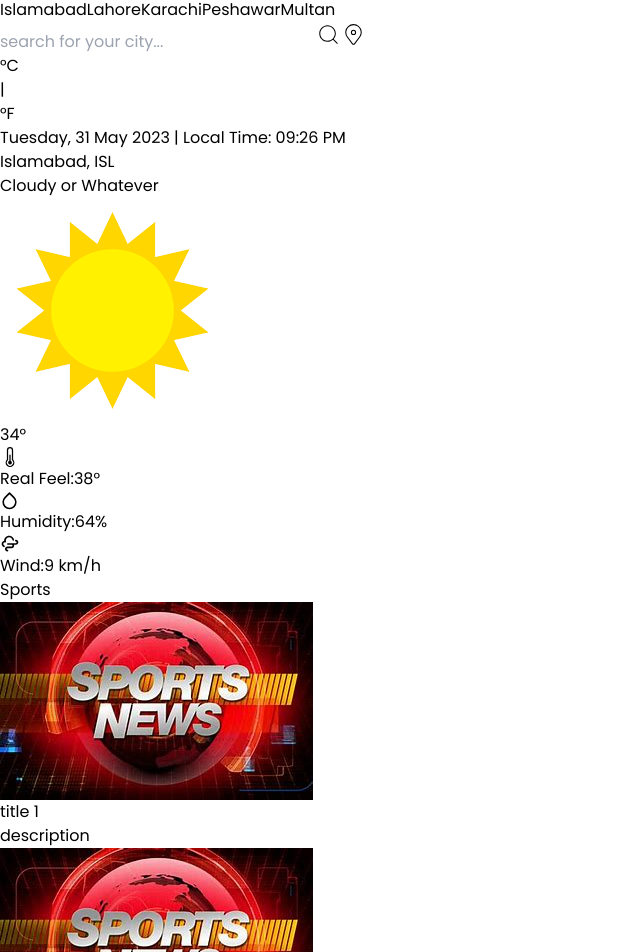
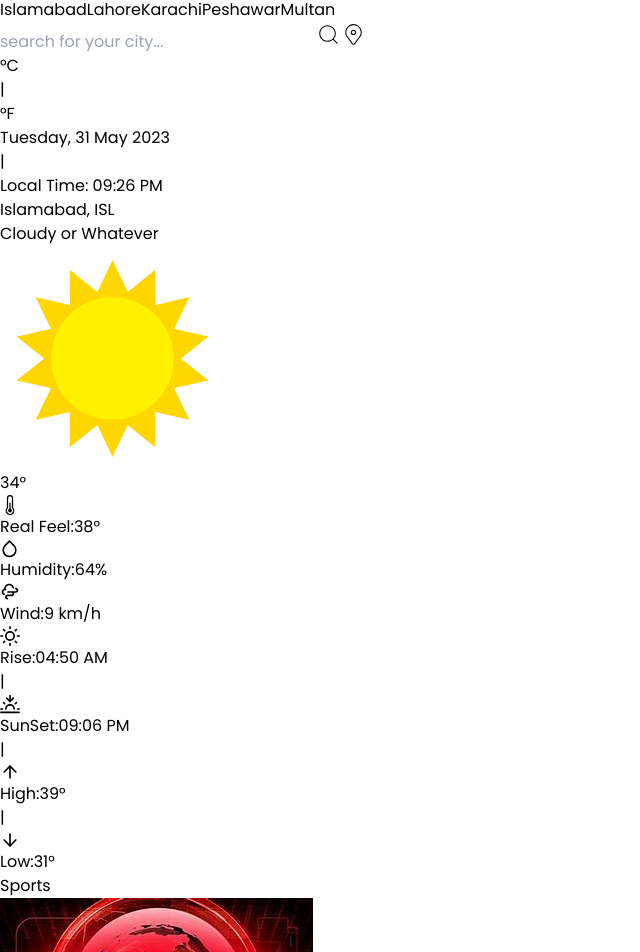
Before and after one commit to AbdullahSharif/NewsWebsite, a React (Vite) app: page / in a window 1280 px wide. Shown: the part 2475-3427 px from the top of the page, without its empty margins (0-640 px from the left). Built offline with nearby package versions, Linux system fonts and the light colour scheme.

Commit message:
forecast left to be added in the weather component

```diff
--- a/src/components/TemperatureDetails.jsx
+++ b/src/components/TemperatureDetails.jsx
@@ -1,6 +1,6 @@
 import Sun from "../assets/images/sun.png";
 import {BsThermometerHalf} from "react-icons/bs";
-import {FiDroplet} from "react-icons/fi";
+import {FiDroplet, FiSun, FiSunset, FiArrowUp, FiArrowDown} from "react-icons/fi";
 import {TiWeatherWindyCloudy} from "react-icons/ti";
 
 function TemperatureDetails() {
@@ -33,6 +33,43 @@ function TemperatureDetails() {
         </div>
 
       </div>
+
+      <div className="flex flex-row justify-around my-12 text-white font-extralight text-[12px]">
+
+        <div className="flex flex-row justify-center items-center space-x-2">
+            <FiSun size={20}/>
+            <span>Rise:</span>
+            <span className="font-bold">04:50 AM</span>
+        </div>
+
+        <p>|</p>
+
+        <div className="flex flex-row justify-center items-center space-x-2">
+            <FiSunset size={20}/>
+            <span>SunSet:</span>
+            <span className="font-bold">09:06 PM</span>
+        </div>
+
+        <p className="hidden md:block">|</p>
+
+        <div className="hidden md:flex flex-row justify-center items-center space-x-2">
+            <FiArrowUp size={20}/>
+            <span>High:</span>
+            <span className="font-bold">39°</span>
+        </div>
+
+        <p className="hidden md:block">|</p>
+
+        <div className="hidden md:flex flex-row justify-center items-center space-x-2">
+            <FiArrowDown size={20}/>
+            <span>Low:</span>
+            <span className="font-bold">31°</span>
+        </div>
+
+
+
+
+      </div>
     </div>
   )
 }
--- a/src/components/TimeLocation.jsx
+++ b/src/components/TimeLocation.jsx
@@ -2,9 +2,11 @@
 
 function TimeLocation() {
   return (
-    <div className="p-8">
-        <div className="flex justify-center items-center my-6">
-            <p className="text-white text-xl font-extralight">Tuesday, 31 May 2023 | Local Time: 09:26 PM</p>
+    <div className="p-6">
+        <div className="flex justify-center items-center my-6 space-x-4">
+            <p className="text-white text-xl font-extralight">Tuesday, 31 May 2023 </p>
+            <p className="text-white text-xl font-extralight">|</p>
+            <p className="text-white text-xl font-extralight">Local Time: 09:26 PM</p>
         </div>
         <div className="flex justify-center items-center my-3">
             <p className="text-white text-3xl font-medium">Islamabad, ISL</p>
```
